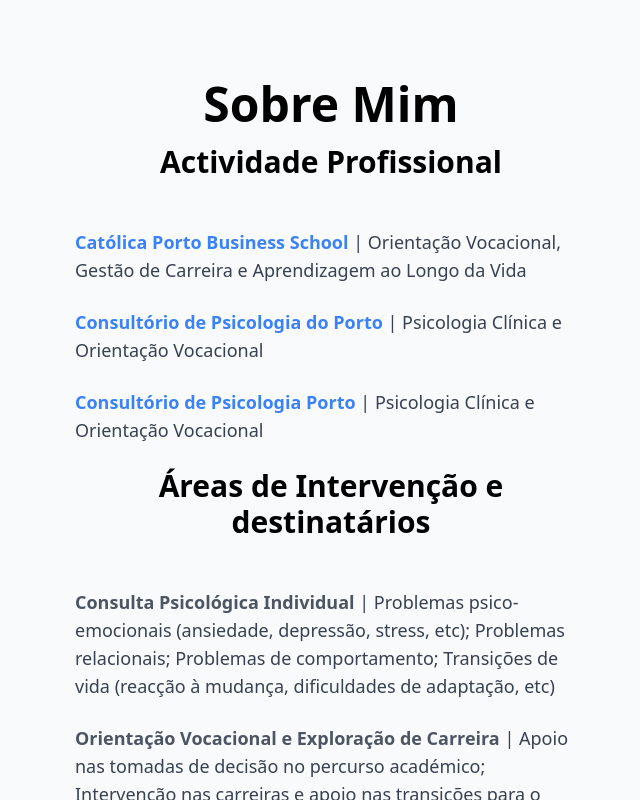
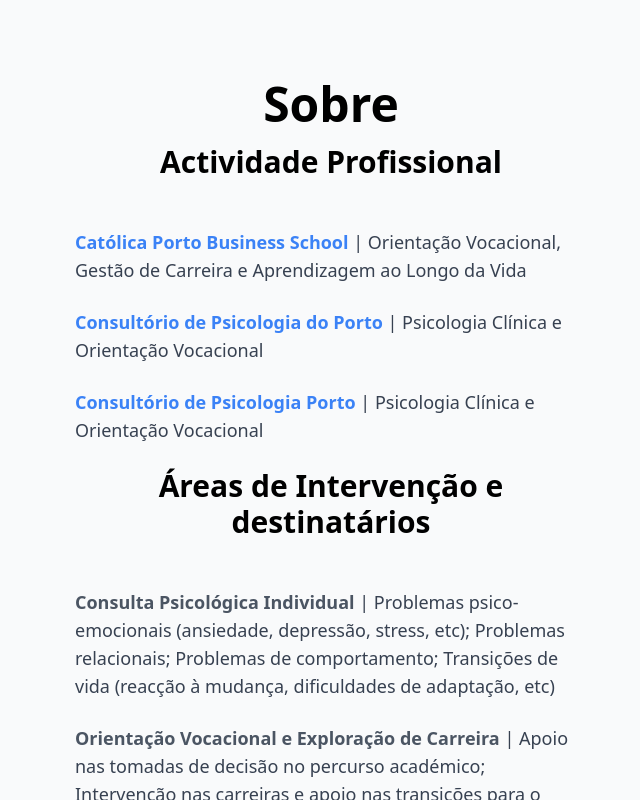
Before and after one commit to bfar97/hugo-landing, a Gatsby site: page /components/info in a window 1280 px wide. Shown: the whole page, without its empty margins (309-949 px from the left). Built offline with nearby package versions, Linux system fonts and the light colour scheme; Gatsby itself is replaced by a stand-in of ours.

Commit message:
fix copy

```diff
--- a/src/pages/components/info.tsx
+++ b/src/pages/components/info.tsx
@@ -17,7 +17,7 @@
     <Layout id='about'>
       <div className="bg-gray-50 py-12 h-full">
         <div className="flex flex-col items-center justify-around h-full px-4 sm:px-8 md:px-16 lg:px-32 xl:px-48">
-          <h2 className="text-3xl md:text-5xl font-bold mt-8 mb-4">Sobre Mim</h2>
+          <h2 className="text-3xl md:text-5xl font-bold mt-8 mb-4">Sobre</h2>
           <section className="flex flex-col self-center w-5/6 md:w-[40vw] mb-6">
             <h2 className="text-md md:text-3xl text-center font-semibold mb-4 md:mb-12">Actividade Profissional</h2>
             <p className="text-gray-700 text-sm md:text-lg mb-6">
```
